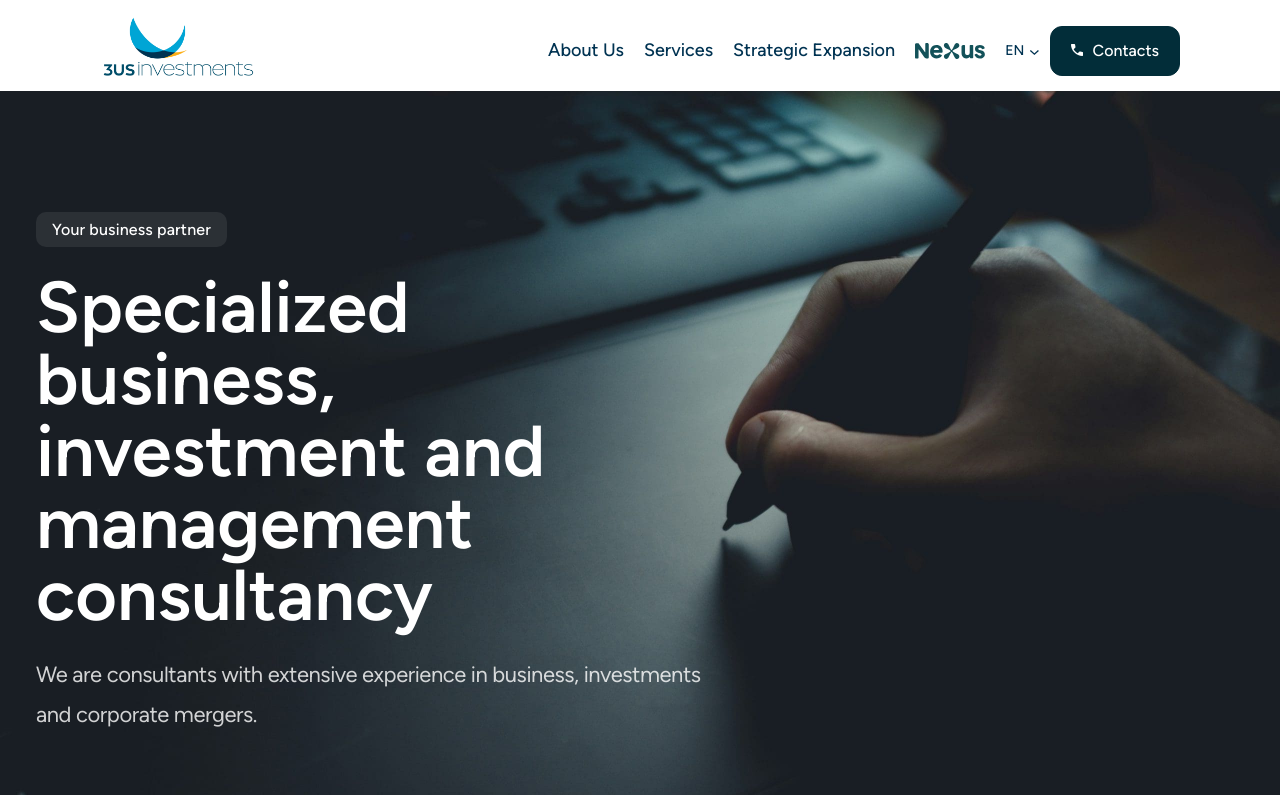
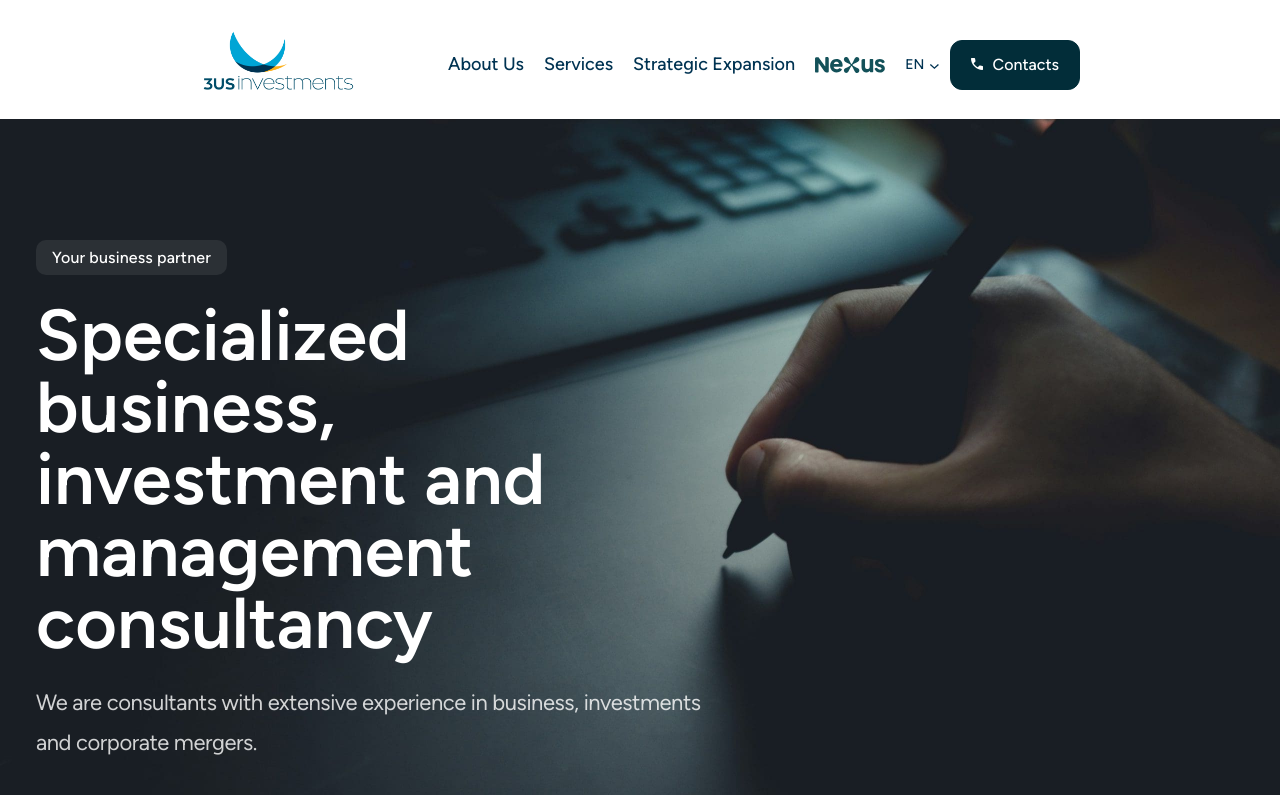
Before and after one commit to indiarodeia/3usinvestments, a plain HTML site: page en.html in a window 1280 px wide. Shown: the top 795 px of the page. Drawn offline with Linux system fonts and the light colour scheme.

Commit message:
fix paddings

```diff
--- a/css/style.css
+++ b/css/style.css
@@ -108,7 +108,7 @@
 
 /* Menu + fix mobile */
 .wrapper-menu {
-    padding: 14px 100px 14px 100px !important;
+    padding: 14px 100px !important;
     display: flex;
     justify-content: center;
     max-width: none !important;
--- a/en.html
+++ b/en.html
@@ -2227,8 +2227,8 @@
 <body class="home page-template-default page page-id-155 wp-custom-logo wp-embed-responsive">
 	<div class="wp-site-blocks">
 		<header class="wp-block-template-part">
-			<div
-				class="wp-block-group has-figtree-font-family has-global-padding is-content-justification-center is-layout-constrained wp-container-core-group-layout-1 wp-block-group-is-layout-constrained">
+			<div class="wp-block-group has-figtree-font-family has-global-padding is-content-justification-center is-layout-constrained wp-container-core-group-layout-1 wp-block-group-is-layout-constrained"
+				style="padding: 14px 100px">
 				<div
 					class="wrapper-menu wp-block-columns alignwide are-vertically-aligned-bottom is-not-stacked-on-mobile is-style-default is-layout-flex wp-container-core-columns-layout-1 wp-block-columns-is-layout-flex">
 					<div class="wp-block-column is-vertically-aligned-bottom is-style-mx-250 is-style-justify-left is-layout-flow wp-container-core-column-layout-1 wp-block-column-is-layout-flow"
```
Also changed, not shown: index.html (+5 -5 lines).
